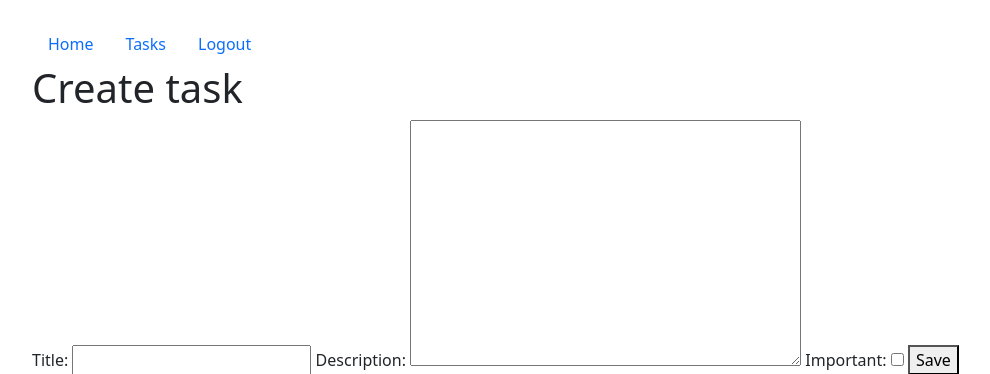
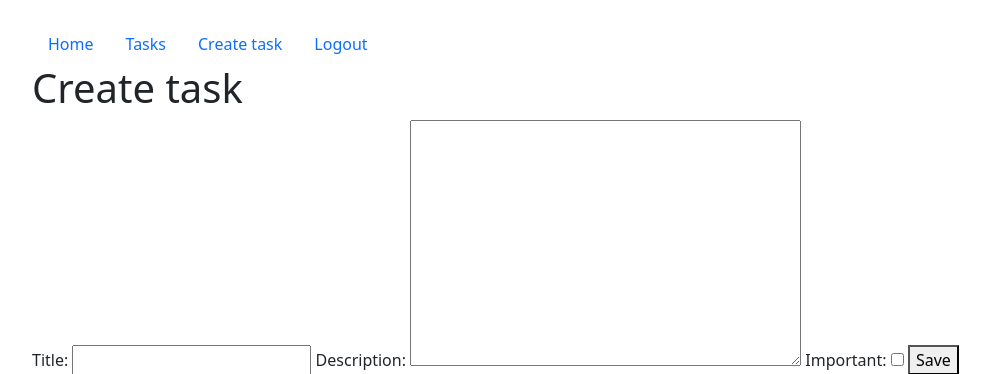
Before and after one commit to lrodriguez911/django-crud-auth, a Django app: page /tasks/create/ in a window 1280 px wide. Shown: the top 374 px of the page, without its empty margins (62-1052 px from the left). Run offline with Django 4.2, Linux system fonts and the light colour scheme; the visitor is signed in with stand-in values (Sample User, id 1).

Commit message:
add list task and task detail from all tasks

```diff
--- a/djangocrudauth/urls.py
+++ b/djangocrudauth/urls.py
@@ -22,6 +22,8 @@ urlpatterns = [
     path('signup/', views.signup, name='signup'),
     path('tasks/', views.tasks, name='tasks'),
     path('tasks/create/', views.create_task, name='create_task'),
+    path('tasks/<int:task_id>/', views.task_detail, name='task_detail'),
+    path('tasks/<int:task_id>/complete/', views.complete_task , name='complete_task'),
     path('logout/', views.signout, name='logout'),
     path('signin', views.signin, name='signin')
 
--- a/tasks/templates/base.html
+++ b/tasks/templates/base.html
@@ -19,10 +19,13 @@
             <li class="nav-item">
                 <a class="nav-link active" href="/">Home</a>
             </li>
+            {% if user.is_authenticated %}
             <li class="nav-item">
                 <a class="nav-link" href="/tasks">Tasks</a>
             </li>
-            {% if user.is_authenticated %}
+            <li class="nav-item">
+                <a class="nav-link" href="/tasks/create/">Create task</a>
+            </li>
             <li class="nav-item">
                 <a class="nav-link" href="/logout">Logout</a>
             </li>
--- a/tasks/templates/tasks.html
+++ b/tasks/templates/tasks.html
@@ -8,6 +8,7 @@
 <ul>
     {% for task in tasks %}
     <li>
+        <a href="{% url 'task_detail' task.id %}">
             {% if task.important %}
             <strong><h1>{{task.title}}</h1></strong>
             {% else %}
@@ -16,6 +17,7 @@
 
             <p>{{task.description}}</p>
             <p>{{task.user.username}}</p>
+        </a>
     </li>
     {% endfor %}
 </ul>
--- a/tasks/views.py
+++ b/tasks/views.py
@@ -1,11 +1,13 @@
 from ast import Try
-from django.shortcuts import render, redirect
+from time import timezone
+from django.shortcuts import get_object_or_404, render, redirect
 from django.contrib.auth.forms import UserCreationForm, AuthenticationForm
 from django.contrib.auth.models import User
 from django.contrib.auth import login, logout, authenticate
 from django.db import IntegrityError
 from .forms import TaskForm
 from .models import Task
+from django.utils import timezone
 
 # Create your views here.
 
@@ -58,6 +60,26 @@ def create_task(request):
         except ValueError:
             return render(request, 'create_task.html', {'error': 'Please provide valid data'})
 
+def task_detail(request, task_id):
+    if request.method == 'GET':
+        task = get_object_or_404(Task, pk=task_id, user=request.user)
+        form = TaskForm(instance=task)
+        return render(request, 'task_detail.html', {'task': task, 'form': form,})
+    else:
+        try:
+            task = get_object_or_404(Task, pk=task_id, user=request.user)
+            form = TaskForm(request.POST, instance=task)
+            form.save()
+            return redirect('tasks')
+        except ValueError:
+            return render(request, 'task_detail.html', {'task': task, 'form': form, 'error':"Error updating a task"})
+
+def complete_task(request, task_id):
+    task = get_object_or_404(Task, pk=task_id, user=request.user)
+    if request.method == 'POST':
+        task.datecompleted = timezone.now()
+        task.save()
+        return redirect('tasks')
 
 def signout(request):
     logout(request)
```
Also changed, not shown: tasks/templates/task_detail.html (added, +15 -0 lines). Lines whose indentation alone changed are shown as unchanged.
